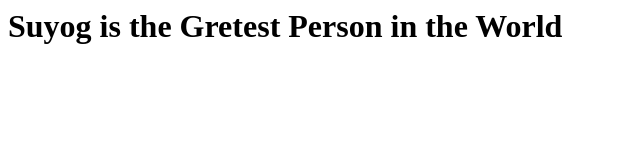
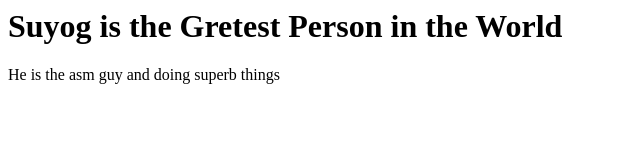
Before and after one commit to SuyogDaunde/jenkins-scm, a plain HTML site: page index.html in a window 1280 px wide. Shown: the whole page, without its empty margins (0-640 px from the left). Drawn offline with Linux system fonts and the light colour scheme.

Commit message:
Update index.html
update index.html

```diff
--- a/index.html
+++ b/index.html
@@ -1 +1,2 @@
 <h1>Suyog is the Gretest Person in the World </h1>
+<p> He is the asm guy and doing superb things </p>
```
